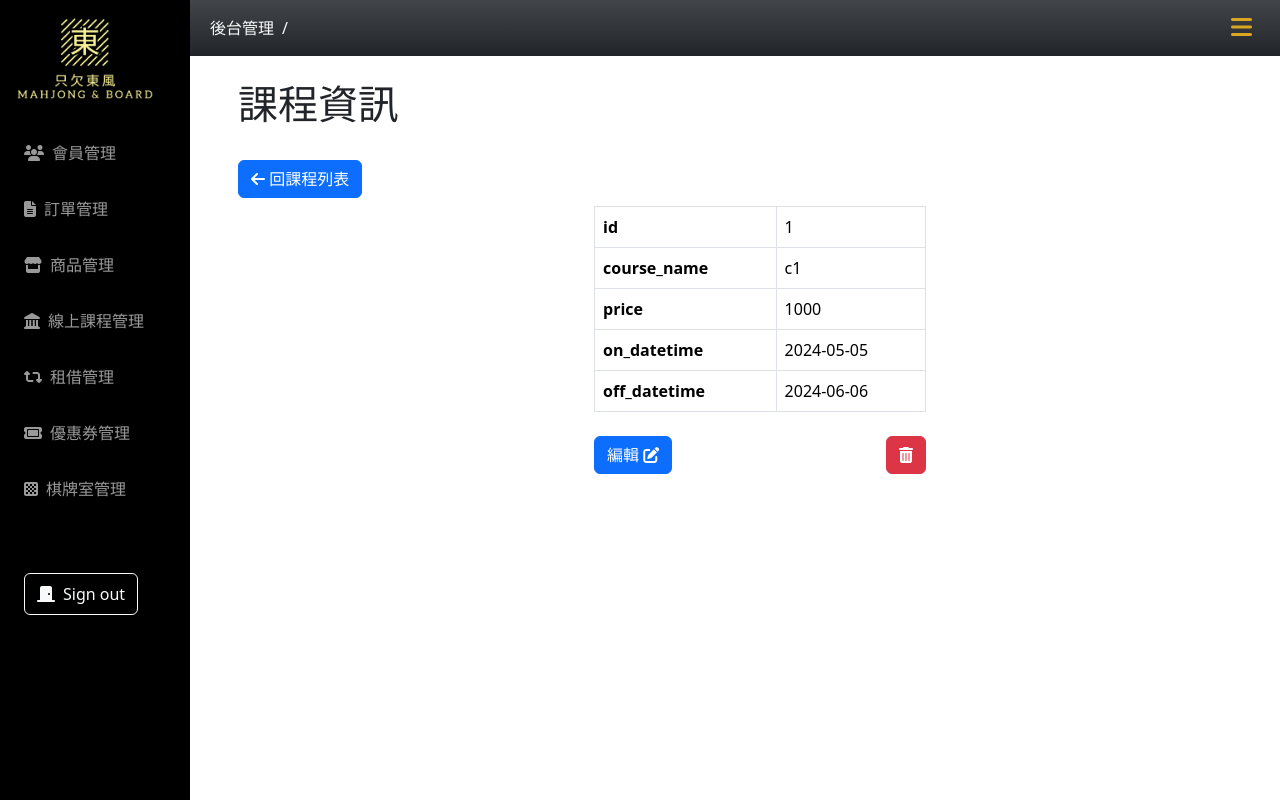
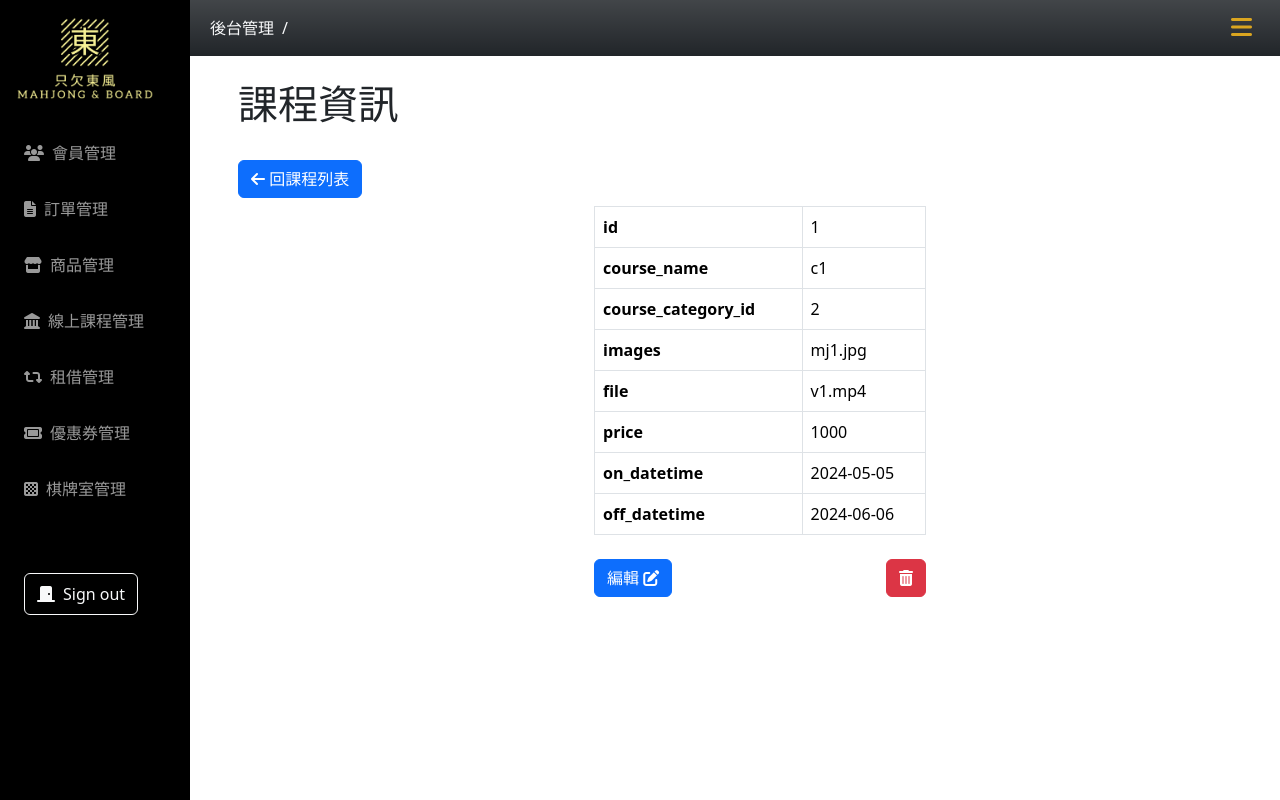
Before and after one commit to bearlong/mahjong, a PHP site: page /mahjong/course-detail.php in a window 1280 px wide; the page is wider, and only the part inside the window is pictured. Run offline with PHP 8.4, Linux system fonts and the light colour scheme; data comes from the database, SQL or seed files in the repository.

Commit message:
秀出 類別

```diff
--- a/mjphp/course-detail.php
+++ b/mjphp/course-detail.php
@@ -68,6 +68,7 @@ if ($result->num_rows > 0) {
             <div class="col-lg-4">
                 <?php if ($courseExit) : ?>
                     <table class="table table-bordered">
+
                         <tr>
                             <th>id</th>
                             <td><?= $row["id"] ?></td>
@@ -75,6 +76,18 @@ if ($result->num_rows > 0) {
                         <tr>
                             <th>course_name</th>
                             <td><?= $row["course_name"] ?></td>
+                        </tr>
+                        <tr>
+                            <th>course_category_id</th>
+                            <td><?= $row["course_category_id"] ?></td>
+                        </tr>
+                        <tr>
+                            <th>images</th>
+                            <td><?= $row["images"] ?></td>
+                        </tr>
+                        <tr>
+                            <th>file</th>
+                            <td><?= $row["file"] ?></td>
                         </tr>
                         <tr>
                             <th>price</th>
```
Also changed, not shown: mjphp/course-list.php (+12 -9 lines).
